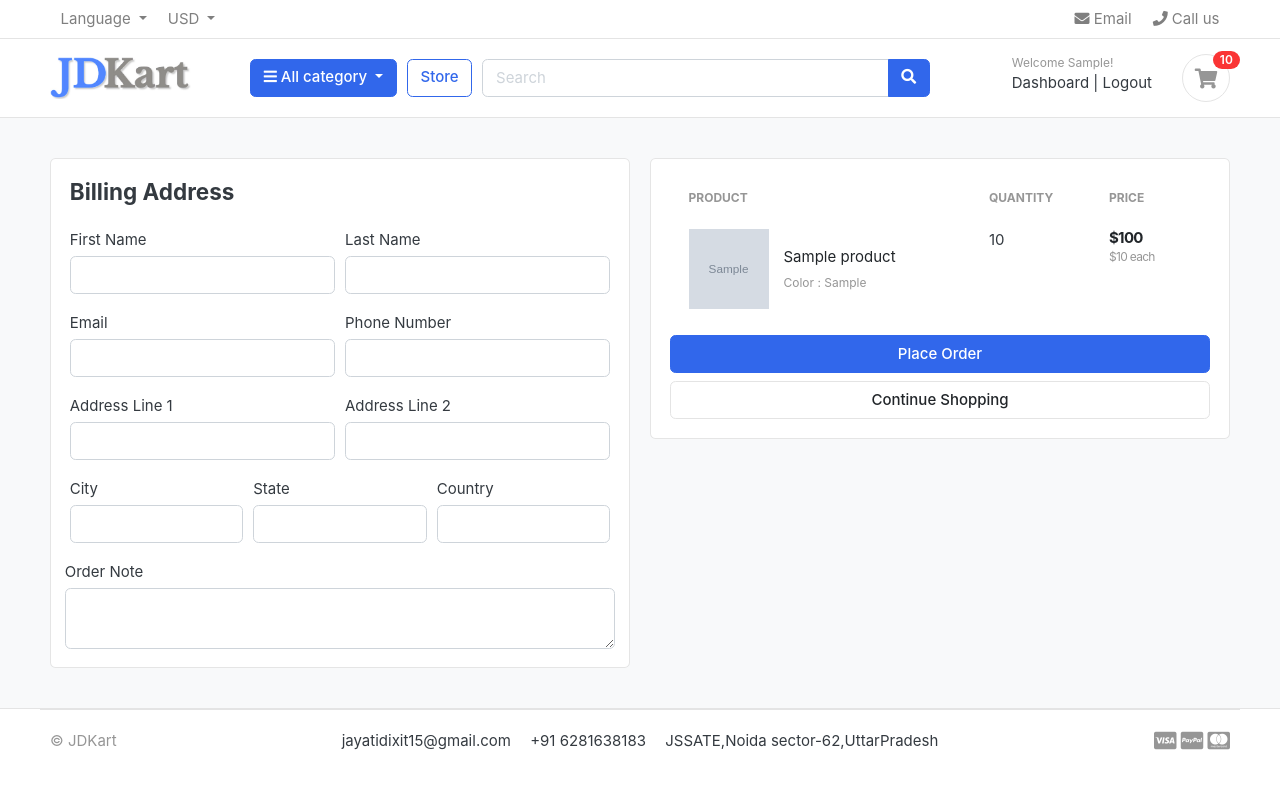
After one commit to Jayati15/JDKart-Django, a Django app: page /cart/checkout/ in a window 1280 px wide. The commit adds this page. Run offline with Django 3.2, Linux system fonts and the light colour scheme; a user stored in the database is signed in; tables that the repository leaves empty hold one stand-in row (values such as "Sample post"); grey boxes marked "Sample" are stand-in pictures; some libraries are stand-ins or nearby versions; some web fonts are replaced.

Commit message:
handled cart and checkout oage for logged in users

```diff
--- a/carts/context_processors.py
+++ b/carts/context_processors.py
@@ -9,7 +9,12 @@ def counter(request):
         try:
 
             cart=Cart.objects.filter(cart_id=_cart_id(request))
-            cart_items=CartItem.objects.all().filter(cart=cart[:1])
+
+            if request.user.is_authenticated:
+                cart_items=CartItem.objects.all().filter(user=request.user)
+
+            else:
+                cart_items=CartItem.objects.all().filter(cart=cart[:1])
 
             for cart_item in cart_items:
                 cart_count += cart_item.quantity
--- a/carts/models.py
+++ b/carts/models.py
@@ -2,6 +2,7 @@ from django.db import models
 from django.db.models.deletion import CASCADE
 
 from store.models import Product,Variation
+from accounts.models import Account
 
 
 # Create your models here.
@@ -14,9 +15,10 @@ class Cart(models.Model):
         return self.cart_id
 
 class CartItem(models.Model):
+    user=models.ForeignKey(Account,on_delete=models.CASCADE,null=True)
     product=models.ForeignKey(Product,on_delete=CASCADE)
     variations= models.ManyToManyField(Variation,blank=True)
-    cart=models.ForeignKey(Cart,on_delete=CASCADE)
+    cart=models.ForeignKey(Cart,on_delete=CASCADE,null=True)
     quantity=models.IntegerField()
     is_active=models.BooleanField(default=True)
 
--- a/carts/urls.py
+++ b/carts/urls.py
@@ -6,4 +6,5 @@ urlpatterns = [
     path('add_cart/<int:product_id>/',views.add_cart,name='add_cart'),
     path('remove_cart/<int:product_id>/<int:cart_item_id>/',views.remove_cart,name='remove_cart'),
     path('remove_cart_item/<int:product_id>/<int:cart_item_id>/',views.remove_cart_item,name='remove_cart_item'),
+     path('checkout/',views.checkout,name='checkout'),
 ]
--- a/carts/views.py
+++ b/carts/views.py
@@ -3,6 +3,7 @@ from store.models import  Product
 from django.core.exceptions import ObjectDoesNotExist
 from .models import Cart,CartItem
 from store.models import Product,Variation
+from django.contrib.auth.decorators import login_required
 
 
 def _cart_id(request):
@@ -14,82 +15,161 @@ def _cart_id(request):
 
 # Create your views here.
 def add_cart(request,product_id):
+    current_user = request.user
+
     product=Product.objects.get(id=product_id) #get the product
-    product_variation = []
-    if request.method == 'POST':
-        for item in request.POST:
-            key=item
-            value= request.POST[key]
+    if current_user.is_authenticated:
 
-            try:
-               variation = Variation.objects.get(product=product,variation_category__iexact=key,variation_value__iexact=value)
-               product_variation.append(variation)
 
-            except:
-                pass
+        product_variation = []
+        if request.method == 'POST':
+
+            for item in request.POST:
+                key=item
+                value= request.POST[key]
+
+                try:
+                    variation = Variation.objects.get(product=product,variation_category__iexact=key,variation_value__iexact=value)
+                    product_variation.append(variation)
+
+                except:
+                    pass
 
 
 
-    try:
-        cart=Cart.objects.get(cart_id=_cart_id(request))
-    except Cart.DoesNotExist:
-        cart=Cart.objects.create(
-            cart_id=_cart_id(request)
-            )
 
-    cart.save()
 
-    is_cart_item_exists= CartItem.objects.filter(product=product,cart=cart).exists()
-    if is_cart_item_exists:
-        cart_item = CartItem.objects.filter(product=product,cart=cart)
-        #exisiting_variation > database
-        #current_variation > product_variation
-        #item_id > database
+        is_cart_item_exists= CartItem.objects.filter(product=product,user=current_user).exists()
+        if is_cart_item_exists:
+            cart_item = CartItem.objects.filter(product=product,user=current_user)
 
-        ex_var_list = []
-        id= []
-        for item in cart_item:
-            existing_variation = item.variations.all()
-            ex_var_list.append(list(existing_variation))
-            id.append(item.id)
 
-        if product_variation in ex_var_list:
-            #increase cart item quantity
-            index= ex_var_list.index(product_variation)
-            item_id= id[index]
-            item = CartItem.objects.get(product=product,id=item_id)
-            item.quantity += 1
-            item.save()
+            ex_var_list = []
+            id= []
+            for item in cart_item:
+                existing_variation = item.variations.all()
+                ex_var_list.append(list(existing_variation))
+                id.append(item.id)
 
-        else:
-            #create a new cart item
-                item= CartItem.objects.create(product=product, quantity=1, cart=cart)
+            if product_variation in ex_var_list:
+                    #increase cart item quantity
+                index= ex_var_list.index(product_variation)
+                item_id= id[index]
+                item = CartItem.objects.get(product=product,id=item_id)
+                item.quantity += 1
+                item.save()
+
+            else:
+                    #create a new cart item
+                item= CartItem.objects.create(product=product, quantity=1, user=current_user)
                 if len(product_variation) > 0:
                     item.variations.clear()
                     item.variations.add(*product_variation)
-                # cart_item.quantity += 1
+                    # cart_item.quantity += 1
                 item.save()
 
+        else:
+            cart_item=CartItem.objects.create(
+                    product=product,
+                    quantity=1,
+                    user=current_user
+                )
+            if len(product_variation) > 0:
+                cart_item.variations.clear()
+                cart_item.variations.add(*product_variation)
+            cart_item.save()
+
+        return redirect('cart')
+
+
+    #if user is not authenticated
     else:
-        cart_item=CartItem.objects.create(
-            product=product,
-            cart=cart,
-            quantity=1
-        )
-        if len(product_variation) > 0:
-            cart_item.variations.clear()
-            cart_item.variations.add(*product_variation)
-        cart_item.save()
 
-    return redirect('cart')
+            product_variation = []
+            if request.method == 'POST':
+                for item in request.POST:
+                    key=item
+                    value= request.POST[key]
+
+                    try:
+                       variation = Variation.objects.get(product=product,variation_category__iexact=key,variation_value__iexact=value)
+                       product_variation.append(variation)
+
+                    except:
+                        pass
+
+
+
+            try:
+                cart=Cart.objects.get(cart_id=_cart_id(request))
+            except Cart.DoesNotExist:
+                cart=Cart.objects.create(
+                    cart_id=_cart_id(request)
+                    )
+
+            cart.save()
+
+            is_cart_item_exists= CartItem.objects.filter(product=product,cart=cart).exists()
+            if is_cart_item_exists:
+                cart_item = CartItem.objects.filter(product=product,cart=cart)
+                #exisiting_variation > database
+                #current_variation > product_variation
+                #item_id > database
+
+                ex_var_list = []
+                id= []
+                for item in cart_item:
+                    existing_variation = item.variations.all()
+                    ex_var_list.append(list(existing_variation))
+                    id.append(item.id)
+
+                if product_variation in ex_var_list:
+                    #increase cart item quantity
+                    index= ex_var_list.index(product_variation)
+                    item_id= id[index]
+                    item = CartItem.objects.get(product=product,id=item_id)
+                    item.quantity += 1
+                    item.save()
+
+                else:
+                    #create a new cart item
+                        item= CartItem.objects.create(product=product, quantity=1, cart=cart)
+                        if len(product_variation) > 0:
+                            item.variations.clear()
+                            item.variations.add(*product_variation)
+                        # cart_item.quantity += 1
+                        item.save()
+
+            else:
+                cart_item=CartItem.objects.create(
+                    product=product,
+                    cart=cart,
+                    quantity=1,
+                )
+                if len(product_variation) > 0:
+                    cart_item.variations.clear()
+                    cart_item.variations.add(*product_variation)
+                cart_item.save()
+
+            return redirect('cart')
 
 
 def remove_cart(request,product_id,cart_item_id):
-    cart=Cart.objects.get(cart_id=_cart_id(request))
+
+
+
+
     product=get_object_or_404(Product,id=product_id)
 
+
     try:
-            cart_item=CartItem.objects.get(product=product,cart=cart,id=cart_item_id)
+            if request.user.is_authenticated:
+                cart_item=CartItem.objects.get(product=product,user=request.user,id=cart_item_id)
+
+            else:
+                cart=Cart.objects.get(cart_id=_cart_id(request))
+
+                cart_item=CartItem.objects.get(product=product,cart=cart,id=cart_item_id)
 
             if cart_item.quantity > 1:
                 cart_item.quantity -= 1
@@ -102,9 +182,15 @@ def remove_cart(request,product_id,cart_item_id):
     return redirect('cart')
 
 def remove_cart_item(request,product_id,cart_item_id):
-    cart=Cart.objects.get(cart_id=_cart_id(request))
+
     product=get_object_or_404(Product,id=product_id)
-    cart_item=CartItem.objects.get(product=product,cart=cart,id=cart_item_id)
+
+    if request.user.is_authenticated:
+        cart_item=CartItem.objects.get(product=product,user=request.user,id=cart_item_id)
+
+    else:
+        cart=Cart.objects.get(cart_id=_cart_id(request))
+        cart_item=CartItem.objects.get(product=product,cart=cart,id=cart_item_id)
 
     cart_item.delete()
 
@@ -114,8 +200,12 @@ def cart(request,total=0,quantity=0,cart_items=None):
     try:
         tax=0
         grand_total=0
-        cart=Cart.objects.get(cart_id=_cart_id(request))
-        cart_items= CartItem.objects.filter(cart=cart,is_active=True)
+        if request.user.is_authenticated:
+            cart_items=CartItem.objects.all().filter(user=request.user,is_active=True)
+
+        else:
+            cart=Cart.objects.get(cart_id=_cart_id(request))
+            cart_items= CartItem.objects.filter(cart=cart,is_active=True)
         for cart_item in cart_items:
             total += (cart_item.product.price * cart_item.quantity)
             quantity += cart_item.quantity
@@ -134,3 +224,33 @@ def cart(request,total=0,quantity=0,cart_items=None):
     }
 
     return render(request,'store/cart.html',context)
+
+@login_required(login_url='login')
+def checkout(request,total=0,quantity=0,cart_items=None):
+
+    try:
+        tax=0
+        grand_total=0
+        if request.user.is_authenticated:
+            cart_items=CartItem.objects.all().filter(user=request.user,is_active=True)
+
+        else:
+            cart=Cart.objects.get(cart_id=_cart_id(request))
+            cart_items= CartItem.objects.filter(cart=cart,is_active=True)
+        for cart_item in cart_items:
+            total += (cart_item.product.price * cart_item.quantity)
+            quantity += cart_item.quantity
+        tax=(2*total)/100
+        grand_total=total+tax
+
+    except ObjectDoesNotExist:
+        pass
+
+    context = {
+        'total': total,
+        'quantity': quantity,
+        'cart_items': cart_items,
+        'tax':tax,
+        'grand_total':grand_total
+    }
+    return render(request,'store/checkout.html',context)
--- a/templates/store/cart.html
+++ b/templates/store/cart.html
@@ -105,7 +105,7 @@
                 <p class="text-center mb-3">
                     <img src="{% static './images/misc/payments.png' %}" height="26">
                 </p>
-                <a href="./place-order.html" class="btn btn-primary btn-block"> Checkout </a>
+                <a href="{% url 'checkout' %}" class="btn btn-primary btn-block"> Checkout </a>
                 <a href="{% url 'store' %}" class="btn btn-light btn-block">Continue Shopping</a>
             </div> <!-- card-body.// -->
             </div> <!-- card.// -->
--- /dev/null
+++ b/templates/store/checkout.html
@@ -0,0 +1,140 @@
+{% extends 'base.html' %}
+{% load static %}
+{% block content %}
+
+<section class="section-content padding-y bg">
+    <div class="container">
+
+    <!-- ============================ COMPONENT 1 ================================= -->
+
+
+
+    <div class="row">
+        <aside class="col-lg-6">
+    <div class="card">
+      <div class="card-body">
+          <h4 class="card-title mb-4">Billing Address</h4>
+          <form action="" method="POST">
+              {% csrf_token %}
+              <div class="form-row">
+                  <div class="col form-group">
+                      <label for="">First Name</label>
+                      <input type="text" name="first_name" class="form-control" required>
+                  </div>
+                  <div class="col form-group">
+                      <label for="">Last Name</label>
+                      <input type="text" name="last_name" class="form-control" required>
+                  </div>
+                </div>
+                <div class="form-row">
+                  <div class="col form-group">
+                      <label for="">Email</label>
+                      <input type="email" name="email" class="form-control" required>
+                  </div>
+                  <div class="col form-group">
+                      <label for="">Phone Number</label>
+                      <input type="text" name="phone" class="form-control" required>
+                  </div>
+                </div>
+                <div class="form-row">
+                  <div class="col form-group">
+                      <label for="">Address Line 1</label>
+                      <input type="text" name="address_line_1" class="form-control" required>
+                  </div>
+                  <div class="col form-group">
+                      <label for="">Address Line 2</label>
+                      <input type="text" name="address_line_2" class="form-control">
+                  </div>
+              </div>
+              <div class="form-row">
+                <div class="col form-group">
+                    <label for="">City</label>
+                    <input type="text" name="city" class="form-control" required>
+                </div>
+                <div class="col form-group">
+                    <label for="">State</label>
+                    <input type="text" name="state" class="form-control" required>
+                </div>
+                <div class="col form-group">
+                    <label for="">Country</label>
+                    <input type="text" name="country" class="form-control" required>
+                </div>
+            </div>
+                <div class="form-row">
+                    <label for="">Order Note</label>
+                    <textarea name="order_note" rows="2" class="form-control"></textarea>
+
+                </div>
+
+
+
+      </div>
+    </div> <!-- card.// -->
+
+        </aside> <!-- col.// -->
+        <aside class="col-lg-6">
+
+            <div class="card">
+            <div class="card-body">
+                <table class="table table-borderless table-shopping-cart">
+                    <thead class="text-muted">
+                    <tr class="small text-uppercase">
+                      <th scope="col">Product</th>
+                      <th scope="col" width="120">Quantity</th>
+                      <th scope="col" width="120">Price</th>
+
+                    </tr>
+                    </thead>
+                    <tbody>
+                    {% for cart_item in cart_items %}
+                    <tr>
+                        <td>
+                            <figure class="itemside align-items-center">
+                                <div class="aside"><img src="{{ cart_item.product.images.url }}" class="img-sm"></div>
+                                <figcaption class="info">
+                                    <a href="{{ cart_item.product.get_url }}" class="title text-dark">{{ cart_item.product.product_name }}</a>
+                                    <p class="text-muted small">
+                                        {% if cart_item.variations.all %}
+                                           {% for item in cart_item.variations.all %}
+                                           {{ item.variation_category | capfirst }} : {{ item.variation_value | capfirst}} <br>
+                                           {% endfor %}
+
+                                        {% endif %}
+                                    </p>
+                                </figcaption>
+                            </figure>
+                        </td>
+                        <td>
+                            <!-- col.// -->
+                                       <label for="">{{cart_item.quantity}}</label>
+                        </td>
+                        <td>
+                            <div class="price-wrap">
+                                <var class="price">${{ cart_item.sub_total }}</var>
+                                <small class="text-muted"> ${{ cart_item.product.price }} each </small>
+                            </div> <!-- price-wrap .// -->
+                        </td>
+
+                    </tr>
+                    {% endfor %}
+                    </tbody>
+                    </table>
+
+                <button type="submit" name="submit" class="btn btn-primary btn-block"> Place Order </button>
+                <a href="{% url 'store' %}" class="btn btn-light btn-block">Continue Shopping</a>
+            </form>
+            </div> <!-- card-body.// -->
+            </div> <!-- card.// -->
+
+
+    </aside> <!-- col.// -->
+
+
+    </div> <!-- row.// -->
+
+    <!-- ============================ COMPONENT 1 END .// ================================= -->
+
+    </div> <!-- container .//  -->
+    </section>
+
+{% endblock %}
```
Also changed, not shown: accounts/views.py (+63 -1 lines), carts/migrations/0003_cartitem_user.py (added), carts/migrations/0004_alter_cartitem_cart.py (added).
